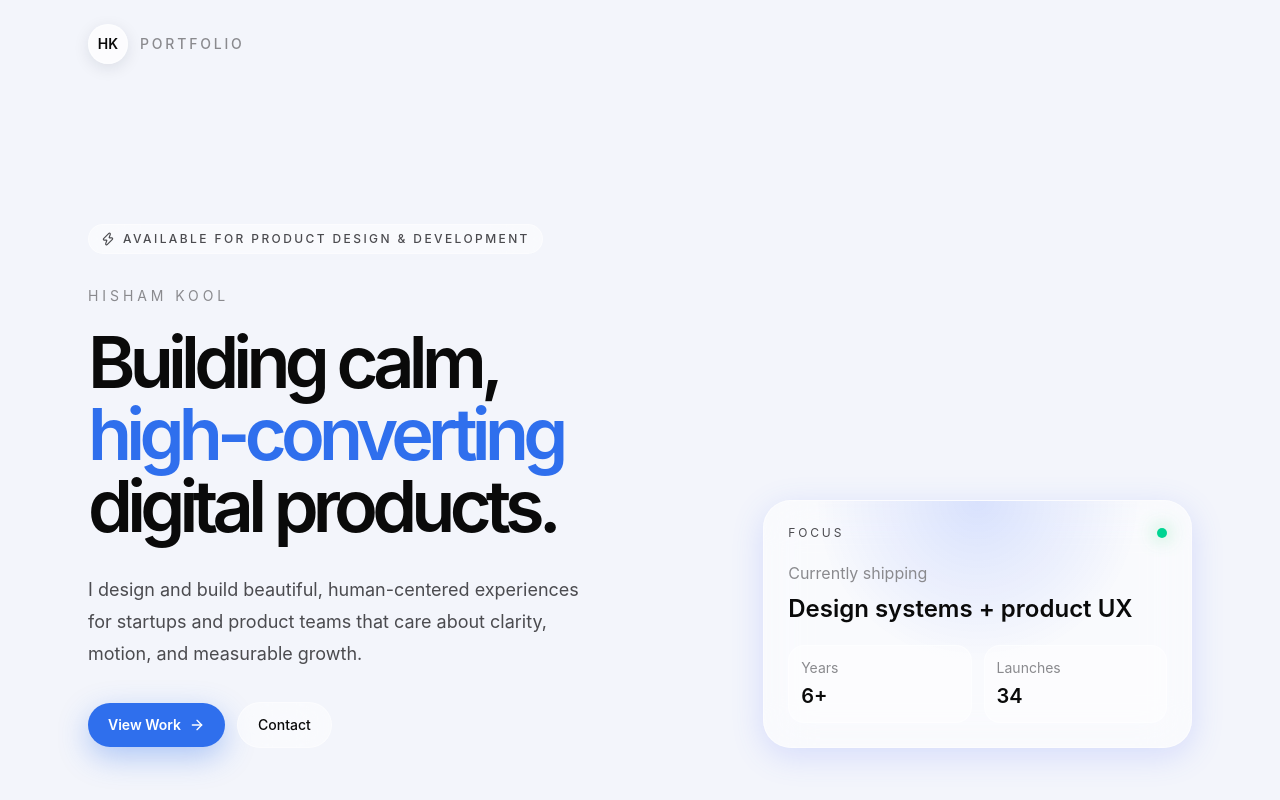
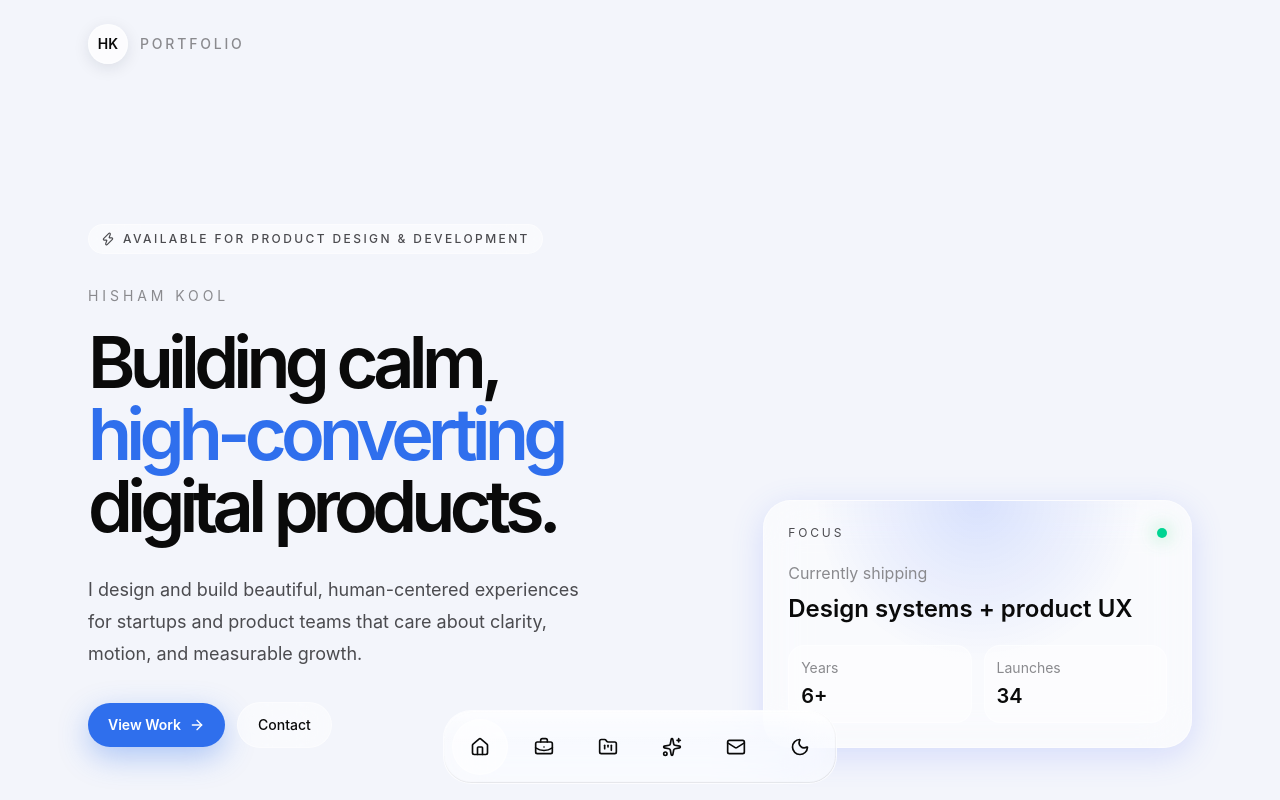
Before and after one commit to Hishamkool/HishamKool_Portfolio, a React (Vite) app: page / in a window 1280 px wide. Shown: the top 800 px of the page. Built offline with nearby package versions, Linux system fonts and the light colour scheme.

Commit message:
fixed floating dock

```diff
--- a/src/App.tsx
+++ b/src/App.tsx
@@ -7,15 +7,14 @@ import {
   GraduationCap,
   House,
   Mail,
-  Moon,
   Sparkles,
-  SunMedium,
   Trophy,
   Zap,
 } from "lucide-react";
 import { InView } from "react-intersection-observer";
 import { useEffect, useMemo, useState } from "react";
 import type { ReactNode } from "react";
+import { LiquidDock } from "./components/LiquidDock";
 
 type NavItem = {
   id: string;
@@ -626,46 +625,15 @@ function App() {
       </main>
 
       <div className="pointer-events-none fixed inset-x-0 bottom-0 z-50 flex justify-center px-3 pb-[max(1rem,env(safe-area-inset-bottom))] md:px-6">
-        <GlassPanel className="pointer-events-auto flex items-center gap-2 rounded-[28px] border border-[var(--color-border-glass)] bg-[var(--color-surface-glass)] p-2 shadow-[0_10px_40px_0_var(--shadow-glass)] backdrop-blur-[24px]">
-          {navItems.map((item) => {
-            const Icon = item.icon;
-            const isActive = item.id === activeSection;
-
-            return (
-              <button
-                key={item.id}
-                type="button"
-                onClick={() => scrollToSection(item.id)}
-                aria-label={item.label}
-                className="relative flex h-12 w-12 items-center justify-center rounded-full text-[var(--color-text-primary)] transition-colors md:h-14 md:w-14"
-              >
-                {isActive && (
-                  <motion.span
-                    layoutId="dock-indicator"
-                    className="absolute inset-0 rounded-full border border-[var(--color-border-glass)] bg-[var(--color-surface)]/80"
-                    transition={{ type: "spring", stiffness: 350, damping: 25 }}
-                  />
-                )}
-                <Icon className="relative z-10 h-4 w-4 md:h-5 md:w-5" />
-              </button>
-            );
-          })}
-
-          <button
-            type="button"
-            onClick={() =>
-              setTheme((current) => (current === "light" ? "dark" : "light"))
-            }
-            aria-label="Toggle color mode"
-            className="relative flex h-12 w-12 items-center justify-center rounded-full text-[var(--color-text-primary)] md:h-14 md:w-14"
-          >
-            {theme === "light" ? (
-              <Moon className="h-4 w-4 md:h-5 md:w-5" />
-            ) : (
-              <SunMedium className="h-4 w-4 md:h-5 md:w-5" />
-            )}
-          </button>
-        </GlassPanel>
+        <LiquidDock
+          navItems={navItems}
+          activeSection={activeSection}
+          onNavigate={scrollToSection}
+          theme={theme}
+          onToggleTheme={() =>
+            setTheme((current) => (current === "light" ? "dark" : "light"))
+          }
+        />
       </div>
     </div>
   );
--- /dev/null
+++ b/src/components/LiquidDock.tsx
@@ -0,0 +1,210 @@
+import {
+  motion,
+  useMotionValue,
+  useScroll,
+  useSpring,
+  useTransform,
+  type MotionValue,
+} from "framer-motion";
+import { Moon, SunMedium } from "lucide-react";
+import { useRef, useState, type MouseEvent } from "react";
+import type { LucideIcon } from "lucide-react";
+
+export type DockNavItem = {
+  id: string;
+  label: string;
+  icon: LucideIcon;
+};
+
+type LiquidDockProps = {
+  navItems: DockNavItem[];
+  activeSection: string;
+  onNavigate: (id: string) => void;
+  theme: "light" | "dark";
+  onToggleTheme: () => void;
+};
+
+// Magnification tuning: how many "icon slots" the cursor's influence spans,
+// how much an icon scales up at the cursor's exact center, and how far it lifts.
+const MAGNIFY_RADIUS = 1.35;
+const MAGNIFY_SCALE = 0.55;
+const MAGNIFY_LIFT = 11;
+const NO_HOVER = -10;
+
+function useMagnify(
+  mouseFraction: MotionValue<number>,
+  centerFraction: number,
+  slotCount: number,
+) {
+  const rawScale = useTransform(mouseFraction, (value) => {
+    const distance = Math.abs(value - centerFraction) * slotCount;
+    if (distance > MAGNIFY_RADIUS) return 1;
+    const falloff = Math.exp(-((distance / (MAGNIFY_RADIUS * 0.55)) ** 2));
+    return 1 + MAGNIFY_SCALE * falloff;
+  });
+  const rawY = useTransform(mouseFraction, (value) => {
+    const distance = Math.abs(value - centerFraction) * slotCount;
+    if (distance > MAGNIFY_RADIUS) return 0;
+    const falloff = Math.exp(-((distance / (MAGNIFY_RADIUS * 0.55)) ** 2));
+    return -MAGNIFY_LIFT * falloff;
+  });
+
+  return {
+    scale: useSpring(rawScale, { stiffness: 320, damping: 20, mass: 0.4 }),
+    y: useSpring(rawY, { stiffness: 320, damping: 20, mass: 0.4 }),
+  };
+}
+
+function DockIcon({
+  icon: Icon,
+  label,
+  index,
+  slotCount,
+  mouseFraction,
+  isActive,
+  onClick,
+}: {
+  icon: LucideIcon;
+  label: string;
+  index: number;
+  slotCount: number;
+  mouseFraction: MotionValue<number>;
+  isActive?: boolean;
+  onClick: () => void;
+}) {
+  const centerFraction = (index + 0.5) / slotCount;
+  const { scale, y } = useMagnify(mouseFraction, centerFraction, slotCount);
+
+  return (
+    <motion.button
+      type="button"
+      onClick={onClick}
+      aria-label={label}
+      style={{ scale, y }}
+      className="relative z-10 flex h-12 w-12 items-center justify-center rounded-full text-[var(--color-text-primary)] md:h-14 md:w-14"
+    >
+      {isActive && (
+        <motion.span
+          layoutId="dock-indicator"
+          className="absolute inset-0 rounded-full border border-[var(--color-border-glass)] bg-[var(--color-surface)]/80"
+          transition={{ type: "spring", stiffness: 350, damping: 25 }}
+        />
+      )}
+      <Icon className="relative z-10 h-4 w-4 md:h-5 md:w-5" />
+    </motion.button>
+  );
+}
+
+export function LiquidDock({
+  navItems,
+  activeSection,
+  onNavigate,
+  theme,
+  onToggleTheme,
+}: LiquidDockProps) {
+  const containerRef = useRef<HTMLDivElement>(null);
+  const mouseFraction = useMotionValue(NO_HOVER);
+  const dropX = useMotionValue(0.5);
+  const dropTrail = useSpring(dropX, {
+    stiffness: 130,
+    damping: 15,
+    mass: 0.7,
+  });
+  const [hovering, setHovering] = useState(false);
+
+  const slotCount = navItems.length + 1;
+
+  const handleMove = (event: MouseEvent<HTMLDivElement>) => {
+    const rect = containerRef.current?.getBoundingClientRect();
+    if (!rect || rect.width === 0) return;
+    const fraction = (event.clientX - rect.left) / rect.width;
+    mouseFraction.set(fraction);
+    dropX.set(fraction);
+    setHovering(true);
+  };
+
+  const handleLeave = () => {
+    mouseFraction.set(NO_HOVER);
+    setHovering(false);
+  };
+
+  const { scrollY } = useScroll();
+  const sheenPosition = useTransform(
+    scrollY,
+    (value) => `${((value * 0.12) % 260) - 60}% 50%`,
+  );
+  const dropLeft = useTransform(dropX, (v) => `${v * 100}%`);
+  const dropTrailLeft = useTransform(dropTrail, (v) => `${v * 100}%`);
+
+  return (
+    <div
+      ref={containerRef}
+      onMouseMove={handleMove}
+      onMouseLeave={handleLeave}
+      className="liquid-glass pointer-events-auto relative flex items-center gap-1.5 overflow-hidden rounded-[28px] border border-[var(--color-border-glass)] bg-[var(--color-surface-glass)] p-2 shadow-[0_10px_40px_0_var(--shadow-glass)] md:gap-2"
+    >
+      <svg
+        width="0"
+        height="0"
+        className="absolute"
+        aria-hidden="true"
+        focusable="false"
+      >
+        <defs>
+          <filter id="dock-goo">
+            <feGaussianBlur in="SourceGraphic" stdDeviation="9" result="blur" />
+            <feColorMatrix
+              in="blur"
+              type="matrix"
+              values="1 0 0 0 0  0 1 0 0 0  0 0 1 0 0  0 0 0 22 -9"
+              result="goo"
+            />
+            <feComposite in="SourceGraphic" in2="goo" operator="atop" />
+          </filter>
+        </defs>
+      </svg>
+
+      <motion.div
+        aria-hidden="true"
+        style={{ backgroundPosition: sheenPosition }}
+        className="liquid-sheen pointer-events-none absolute inset-[-40%] z-[1]"
+      />
+
+      {hovering && (
+        <div
+          aria-hidden="true"
+          style={{ filter: "url(#dock-goo)" }}
+          className="pointer-events-none absolute inset-0 z-0 overflow-hidden"
+        >
+          <motion.span className="drop-blob" style={{ left: dropLeft }} />
+          <motion.span
+            className="drop-blob drop-blob--trail"
+            style={{ left: dropTrailLeft }}
+          />
+        </div>
+      )}
+
+      {navItems.map((item, index) => (
+        <DockIcon
+          key={item.id}
+          icon={item.icon}
+          label={item.label}
+          index={index}
+          slotCount={slotCount}
+          mouseFraction={mouseFraction}
+          isActive={item.id === activeSection}
+          onClick={() => onNavigate(item.id)}
+        />
+      ))}
+
+      <DockIcon
+        icon={theme === "light" ? Moon : SunMedium}
+        label="Toggle color mode"
+        index={navItems.length}
+        slotCount={slotCount}
+        mouseFraction={mouseFraction}
+        onClick={onToggleTheme}
+      />
+    </div>
+  );
+}
--- a/src/index.css
+++ b/src/index.css
@@ -90,8 +90,6 @@ body {
   background-attachment: fixed;
   color: var(--color-text-primary);
   font-family: Inter, "Segoe UI", sans-serif;
-  backdrop-filter: blur(2px);
-  -webkit-backdrop-filter: blur(2px);
 }
 
 #root {
@@ -136,6 +134,90 @@ a {
     radial-gradient(rgba(255, 255, 255, 0.04) 0.5px, transparent 0.5px);
 }
 
+.liquid-glass {
+  position: relative;
+  isolation: isolate;
+  backdrop-filter: blur(24px) saturate(180%);
+  -webkit-backdrop-filter: blur(24px) saturate(180%);
+  box-shadow:
+    inset 0 1px 1px rgba(255, 255, 255, 0.55),
+    inset 0 -1px 1px rgba(0, 0, 0, 0.08),
+    inset 1px 0 1px rgba(255, 255, 255, 0.25),
+    inset -1px 0 1px rgba(0, 0, 0, 0.05);
+}
+
+.liquid-glass::before {
+  content: "";
+  position: absolute;
+  inset: 0;
+  z-index: 2;
+  border-radius: inherit;
+  background: linear-gradient(
+    180deg,
+    rgba(255, 255, 255, 0.65) 0%,
+    rgba(255, 255, 255, 0.14) 22%,
+    rgba(255, 255, 255, 0) 48%
+  );
+  mix-blend-mode: overlay;
+  pointer-events: none;
+}
+
+.dark .liquid-glass::before {
+  background: linear-gradient(
+    180deg,
+    rgba(255, 255, 255, 0.24) 0%,
+    rgba(255, 255, 255, 0.06) 22%,
+    rgba(255, 255, 255, 0) 48%
+  );
+  mix-blend-mode: soft-light;
+}
+
+.liquid-sheen {
+  background: linear-gradient(
+    115deg,
+    transparent 32%,
+    rgba(255, 255, 255, 0.55) 47%,
+    rgba(255, 255, 255, 0.16) 53%,
+    transparent 70%
+  );
+  background-size: 240% 240%;
+  mix-blend-mode: overlay;
+  opacity: 0.9;
+}
+
+.dark .liquid-sheen {
+  mix-blend-mode: soft-light;
+  opacity: 0.55;
+}
+
+.drop-blob {
+  position: absolute;
+  top: 50%;
+  width: 46px;
+  height: 46px;
+  border-radius: 50%;
+  transform: translate(-50%, -50%);
+  background: radial-gradient(
+    circle at 35% 30%,
+    rgba(255, 255, 255, 0.95),
+    rgba(148, 176, 255, 0.6) 55%,
+    rgba(120, 150, 255, 0.05) 100%
+  );
+}
+
+.dark .drop-blob {
+  background: radial-gradient(
+    circle at 35% 30%,
+    rgba(255, 255, 255, 0.55),
+    rgba(120, 150, 255, 0.42) 55%,
+    rgba(90, 120, 255, 0.05) 100%
+  );
+}
+
+.drop-blob--trail {
+  opacity: 0.85;
+}
+
 @media (prefers-reduced-motion: reduce) {
   html {
     scroll-behavior: auto;
```
